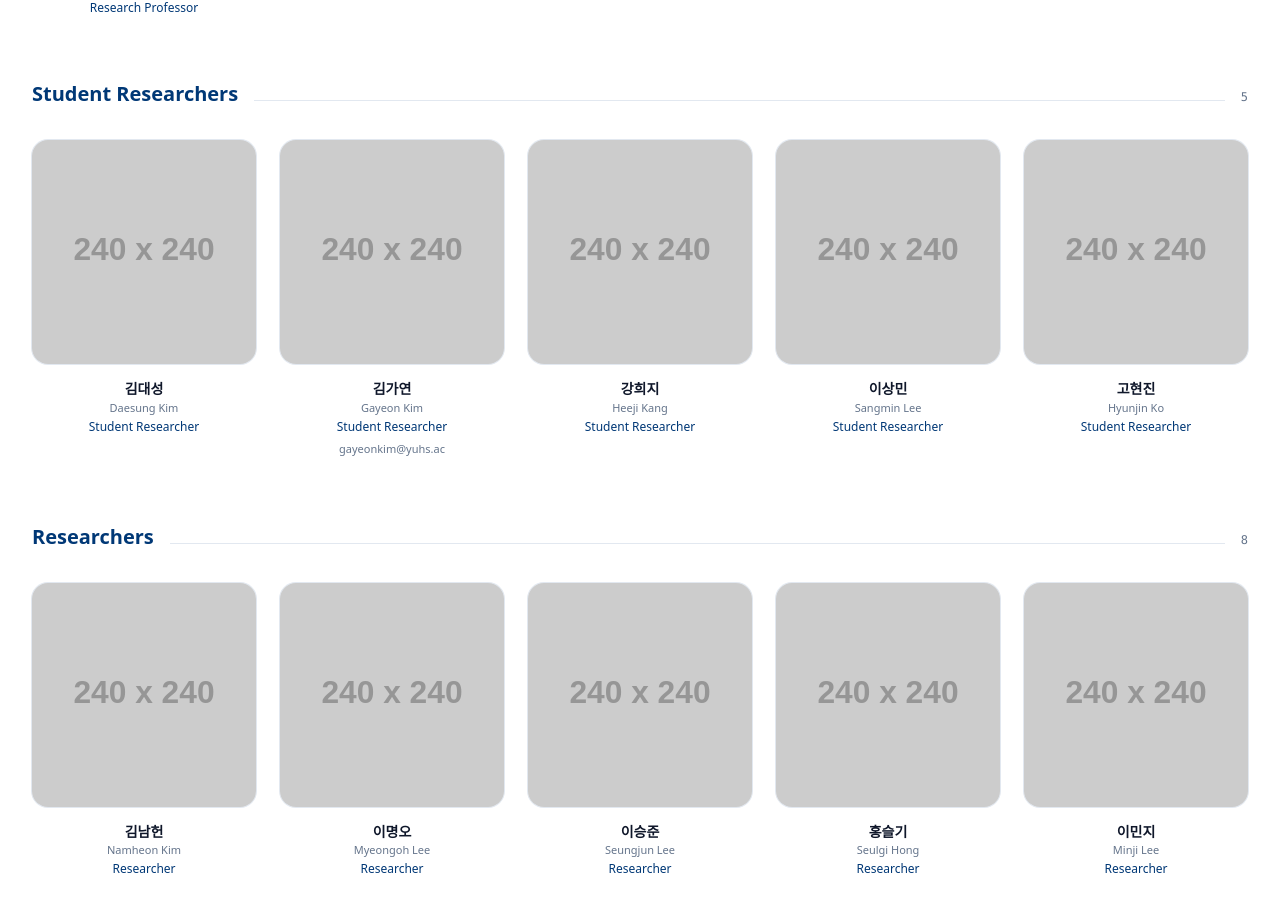
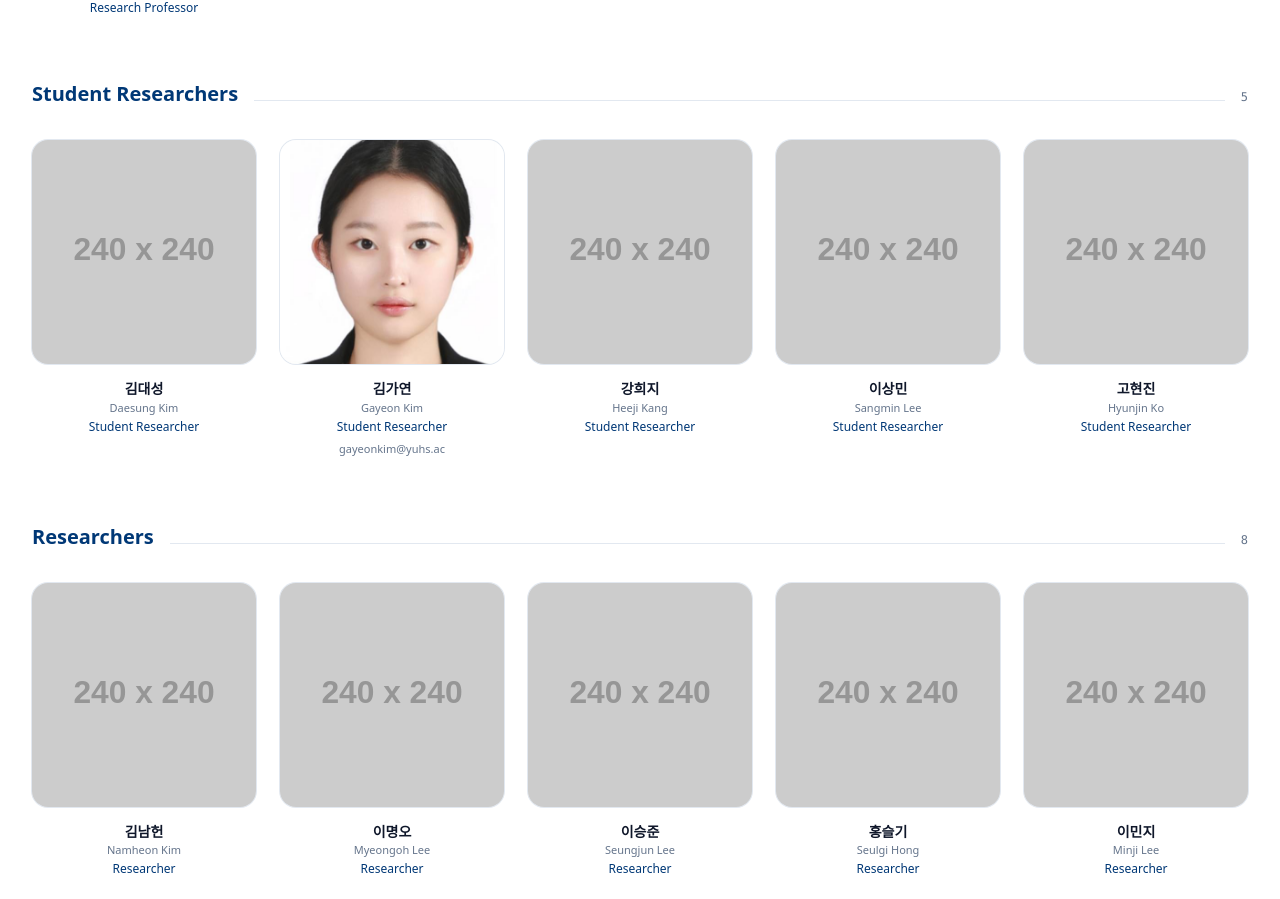
Before and after one commit to trlily/lab-website, a React (Vite) app: page / in a window 1280 px wide. Shown: the part 3954-4853 px from the top of the page. Built offline with nearby package versions, Linux system fonts and the light colour scheme.

Commit message:
Add Gayeon's profile photo

```diff
--- a/src/LabHomepage.jsx
+++ b/src/LabHomepage.jsx
@@ -143,7 +143,7 @@ const MEMBERS = [
     group: "Student Researchers",
     people: [
       { name: "김대성", nameEn: "Daesung Kim", role: "Student Researcher", photo: "https://placehold.co/240x240/1f6dbf/ffffff?text=Photo", email: "" },
-      { name: "김가연", nameEn: "Gayeon Kim", role: "Student Researcher", photo: "https://placehold.co/240x240/1f6dbf/ffffff?text=Photo", email: "gayeonkim@yuhs.ac" },
+      { name: "김가연", nameEn: "Gayeon Kim", role: "Student Researcher", photo: import.meta.env.BASE_URL + "members/gayeon.png", email: "gayeonkim@yuhs.ac" },
       { name: "강희지", nameEn: "Heeji Kang", role: "Student Researcher", photo: "https://placehold.co/240x240/1f6dbf/ffffff?text=Photo", email: "" },
       { name: "이상민", nameEn: "Sangmin Lee", role: "Student Researcher", photo: "https://placehold.co/240x240/1f6dbf/ffffff?text=Photo", email: "" },
       { name: "고현진", nameEn: "Hyunjin Ko", role: "Student Researcher", photo: "https://placehold.co/240x240/1f6dbf/ffffff?text=Photo", email: "" },
```
Also changed, not shown: public/members/gayeon.png (added).
